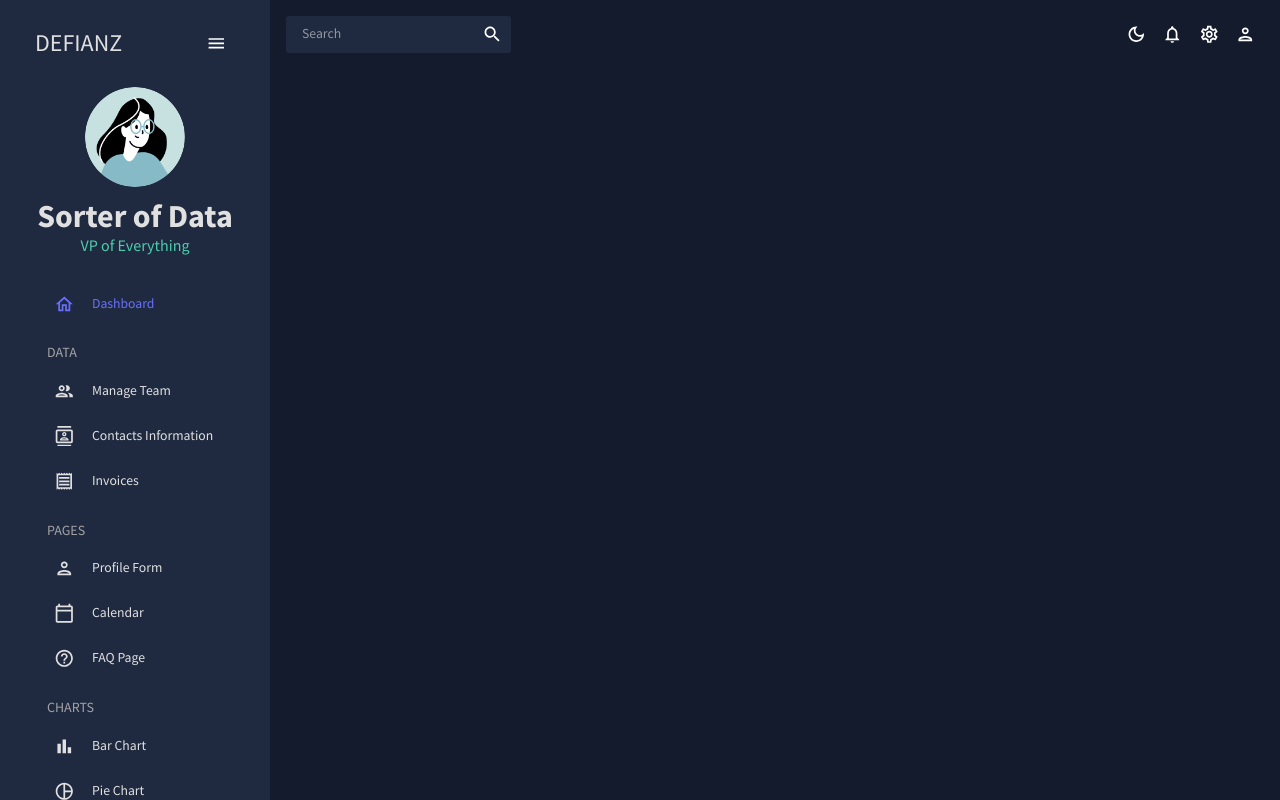
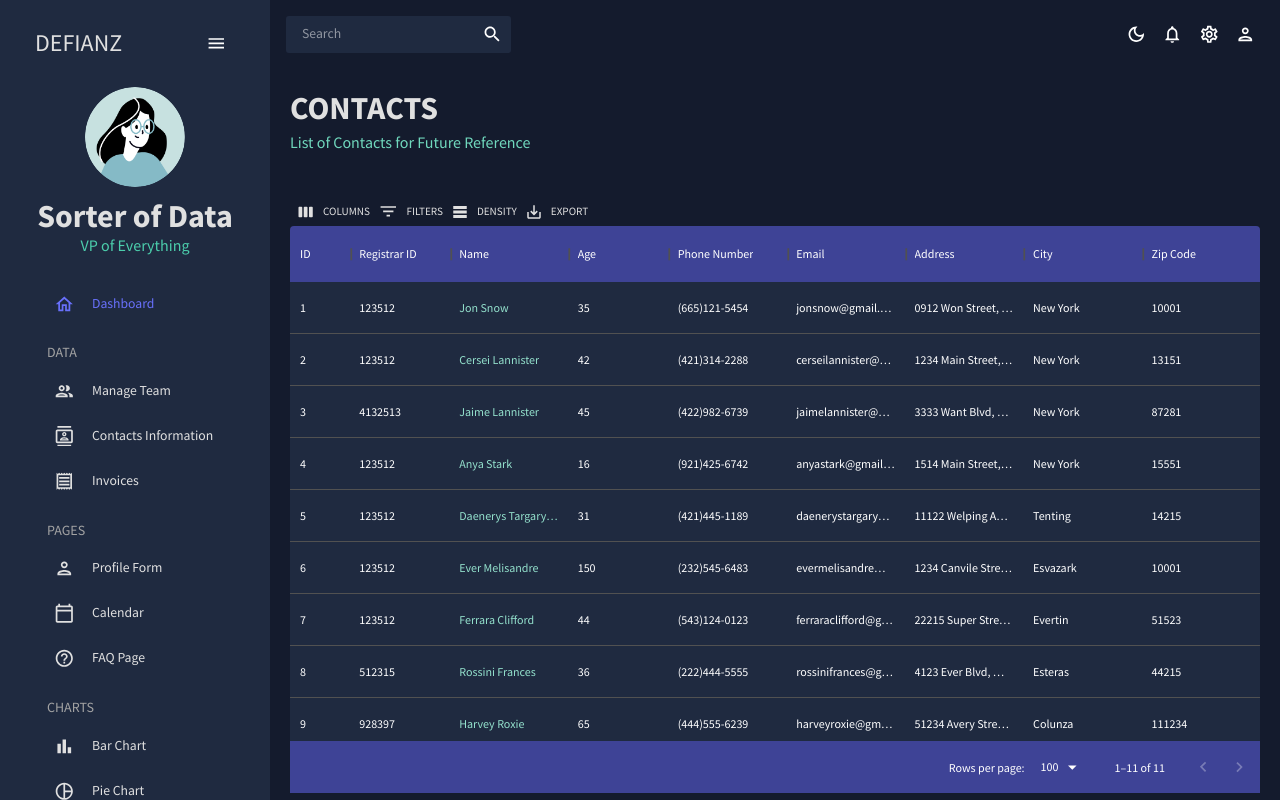
Before and after one commit to DrSLMac/defianz_admin_webbased_ui, a React (Create React App) app: page /contacts in a window 1280 px wide. Built offline with nearby package versions, Linux system fonts and the light colour scheme.

Commit message:
add built out contacts page

```diff
--- a/src/App.js
+++ b/src/App.js
@@ -4,8 +4,8 @@
 import Sidebar from "./scenes/global/Sidebar";
 import Dashboard from "./scenes/dashboard";
 import Team from "./scenes/team";
+import Contacts from "./scenes/contacts";
 // import Invoices from "./scenes/invoices";
-// import Contacts from "./scenes/contacts";
 // import Bar from "./scenes/bar";
 // import Form from "./scenes/form";
 // import Line from "./scenes/line";
@@ -30,7 +30,7 @@
             <Routes>
               <Route path="/" element={<Dashboard />} />
               <Route path="/team" element={<Team />} />
-              {/* <Route path="/contacts" element={<Contacts />} /> */}
+              <Route path="/contacts" element={<Contacts />} />
               {/* <Route path="/invoices" element={<Invoices />} /> */}
               {/* <Route path="/form" element={<Form />} /> */}
               {/* <Route path="/bar" element={<Bar />} /> */}
--- a/src/scenes/contacts/index.jsx
+++ b/src/scenes/contacts/index.jsx
@@ -0,0 +1,102 @@
+import { Box } from "@mui/material";
+import { DataGrid, GridToolbar } from "@mui/x-data-grid";
+import { tokens } from "../../theme";
+import { mockDataContacts} from "../../data/mockData";
+import Header from "../../components/Header";
+import { useTheme } from "@mui/material"
+
+const Contacts = () => {
+    const theme = useTheme();
+    const colors = tokens(theme.palette.mode)
+
+    const columns = [
+        { field: "id", headerName: "ID", flex: 0.5 },
+        { field: "registrarId",headerName: "Registrar ID" },
+        {
+            field: "name",
+            headerName: "Name",
+            flex: 1,
+            cellClassName: "name-column--cell",
+        },
+        {
+            field: "age",
+            headerName: "Age",
+            type: "number",
+            headerAlign: "left",
+            align: "left",
+        },
+        {
+            field: "phone",
+            headerName: "Phone Number",
+            flex: 1,
+        },
+        {
+            field: "email",
+            headerName: "Email",
+            flex: 1,
+        },
+        {
+            field: "address",
+            headerName: "Address",
+            flex: 1,
+        },
+        {
+            field: "city",
+            headerName: "City",
+            flex: 1,
+        },
+        {
+            field: "zipCode",
+            headerName: "Zip Code",
+            flex: 1,
+        },
+    ];
+
+    return (
+        <Box m="20px">
+            <Header
+                title="CONTACTS"
+                subtitle="List of Contacts for Future Reference" />
+            <Box
+                m="40px 0 0 0"
+                height="75vh"
+                sx={{
+                    "& .MuiDataGrid-root": {
+                        border: "none"
+                    },
+                    "& .MuiDataGrid-cell": {
+                        borderBottom: "none"
+                    },
+                    "& .name-column--cell": {
+                        color: colors.greenAccent[300]
+                    },
+                    "& .MuiDataGrid-columnHeaders": {
+                        backgroundColor: colors.blueAccent[700],
+                        borderBottom: "none"
+                    },
+                    "& .MuiDataGrid-virtualScroller": {
+                        backgroundColor: colors.primary[400]
+                    },
+                    "& .MuiDataGrid-footerContainer": {
+                        borderTop: "none",
+                        backgroundColor: colors.blueAccent[700]
+                    },
+                    "& .MuiCheckbox-root": {
+                        color: `${colors.greenAccent[200]} !important`,
+                    },
+                    "& .MuiDataGrid-toolbarContainer .MuiButton-text": {
+                        color: `${colors.grey[100]} !important`,
+                    },
+                }}
+            >
+                <DataGrid
+                    rows={mockDataContacts}
+                    columns={columns}
+                    components={{ Toolbar: GridToolbar }}
+                />
+            </Box>
+        </Box>
+    )
+}
+
+export default Contacts
--- a/src/scenes/team/index.jsx
+++ b/src/scenes/team/index.jsx
@@ -6,7 +6,6 @@
 import LockOpenOutlinedIcon from "@mui/icons-material/LockOpenOutlined";
 import SecurityOutlinedIcon from "@mui/icons-material/SecurityOutlined";
 import Header from "../../components/Header";
-import { ColorLensSharp } from "@mui/icons-material";
 
 const Team = () => {
     const theme = useTheme();
```
